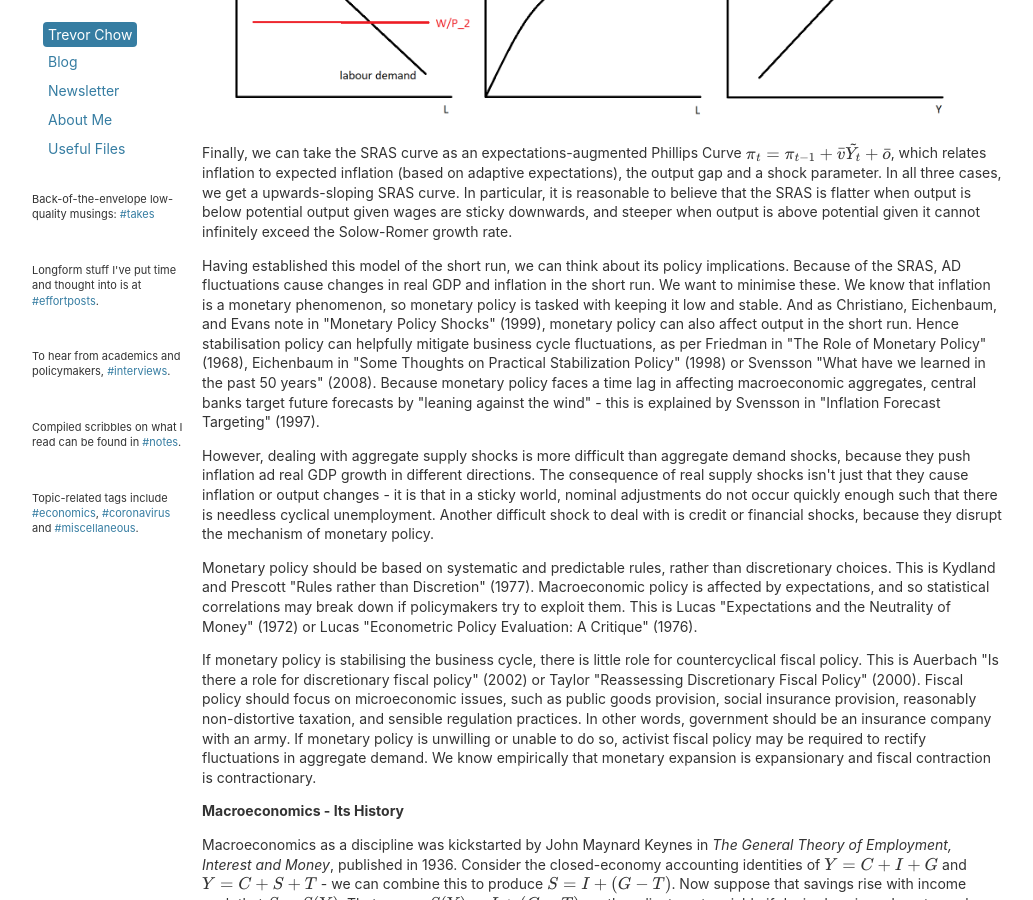
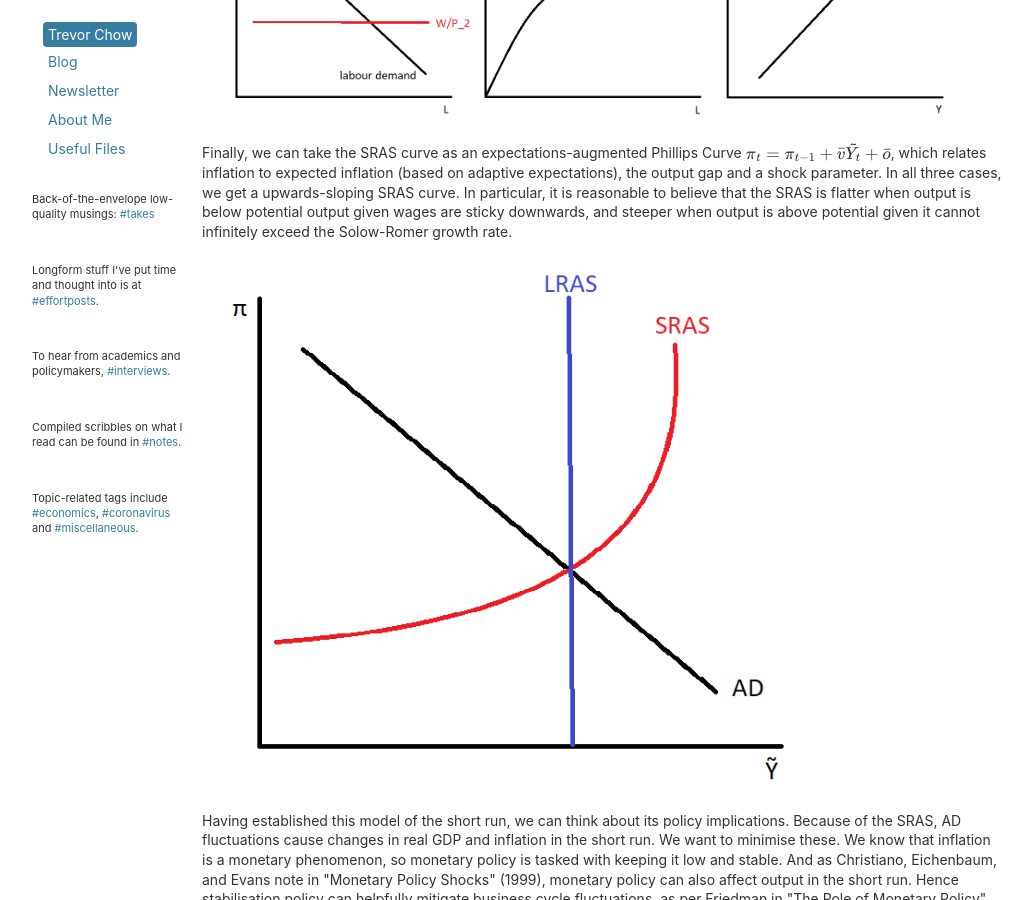
Before and after one commit to tmychow/tmychow.github.io, a Jekyll site: the page built from whereistand/index.html, in a window 1280 px wide and 900 px high, scrolled down 5332 px. Shown: the whole window, without its empty margins (28-1061 px from the left). Built offline with Jekyll 4.4.1, drawn with Linux system fonts in a browser that asks for light colours; formulas are drawn with MathJax 3.

Commit message:
Update index.html

```diff
--- a/whereistand/index.html
+++ b/whereistand/index.html
@@ -62,6 +62,7 @@ title: Where I Stand
 	<p> If we just had the LRAS and AD curves, any changes in AD would not lead to fluctuations in output but simply adjustments in the price level. And so we need the SRAS curve - this describes how a change in AD is split among price and real output. The reason there are effects on real output is because of the stickiness described above, such that the price level does not adjust immediately in the short run. A simple SRAS curve of \( P = w + aY \)  might describe the price level with respect to a rigid nominal wage level and output. A graphical derivation could arise by considering the labour market. If we keep nominal wages constant while increasing the price level, this increases hours worked. We can see that more hours worked increases output in the production function diagram. And so we can combine this to produce the SRAS. </p>
 	<img src="/assets/derivedsras.png" alt="Deriving SRAS" width="750">
 	<p> Finally, we can take the SRAS curve as an expectations-augmented Phillips Curve \( \pi_t = \pi_{t-1} + \bar{v} \tilde{Y_t} + \bar{o} \), which relates inflation to expected inflation (based on adaptive expectations), the output gap and a shock parameter. In all three cases, we get a upwards-sloping SRAS curve. In particular, it is reasonable to believe that the SRAS is flatter when output is below potential output given wages are sticky downwards, and steeper when output is above potential given it cannot infinitely exceed the Solow-Romer growth rate. </p>
+	<img src="/assets/model.png" alt="Complete Model" width="600">
 	<p> Having established this model of the short run, we can think about its policy implications. Because of the SRAS, AD fluctuations cause changes in real GDP and inflation in the short run. We want to minimise these. We know that inflation is a monetary phenomenon, so monetary policy is tasked with keeping it low and stable. And as Christiano, Eichenbaum, and Evans note in "Monetary Policy Shocks" (1999), monetary policy can also affect output in the short run. Hence stabilisation policy can helpfully mitigate business cycle fluctuations, as per Friedman in "The Role of Monetary Policy" (1968), Eichenbaum in "Some Thoughts on Practical Stabilization Policy" (1998) or Svensson "What have we learned in the past 50 years" (2008). Because monetary policy faces a time lag in affecting macroeconomic aggregates, central banks target future forecasts by "leaning against the wind" - this is explained by Svensson in "Inflation Forecast Targeting" (1997). </p>
 	<p> However, dealing with aggregate supply shocks is more difficult than aggregate demand shocks, because they push inflation ad real GDP growth in different directions. The consequence of real supply shocks isn't just that they cause inflation or output changes - it is that in a sticky world, nominal adjustments do not occur quickly enough such that there is needless cyclical unemployment. Another difficult shock to deal with is credit or financial shocks, because they disrupt the mechanism of monetary policy. </p>
 	<p> Monetary policy should be based on systematic and predictable rules, rather than discretionary choices. This is Kydland and Prescott "Rules rather than Discretion" (1977). Macroeconomic policy is affected by expectations, and so statistical correlations may break down if policymakers try to exploit them. This is Lucas "Expectations and the Neutrality of Money" (1972) or Lucas "Econometric Policy Evaluation: A Critique" (1976). </p>
```
